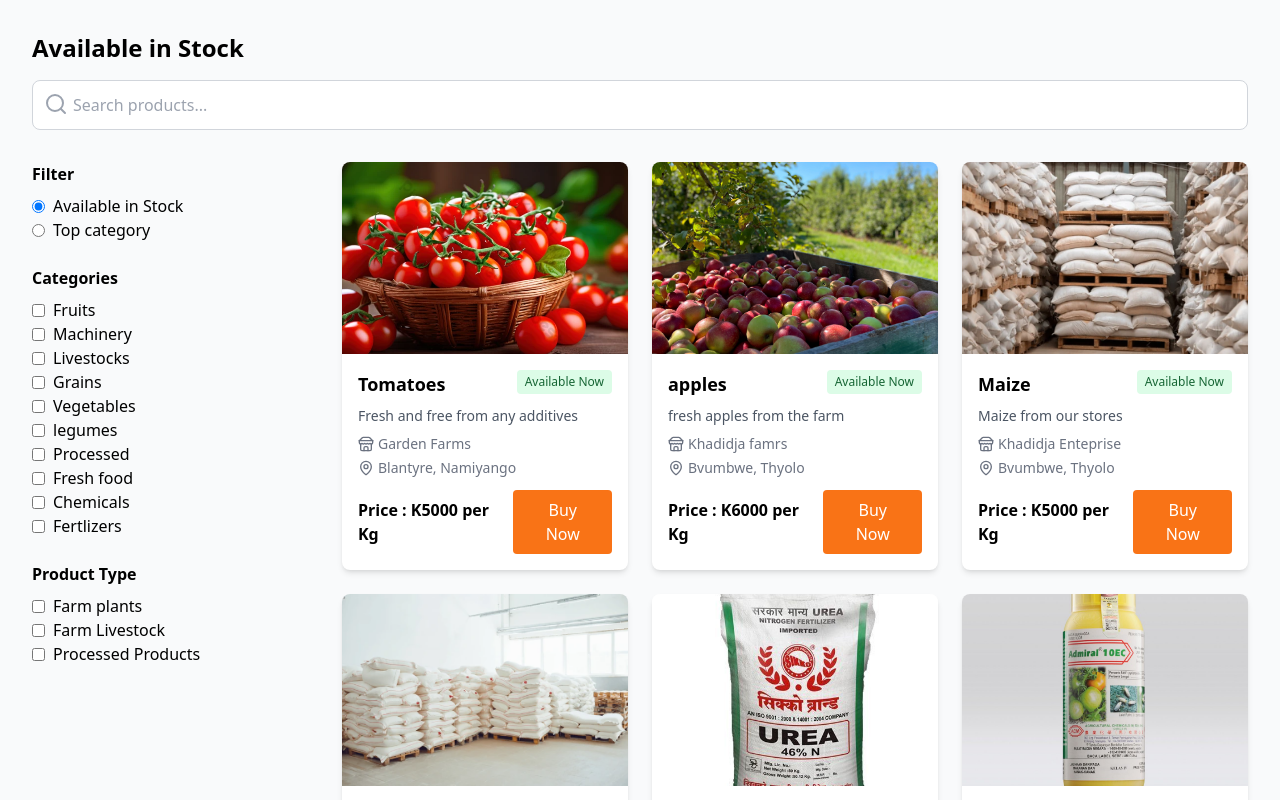
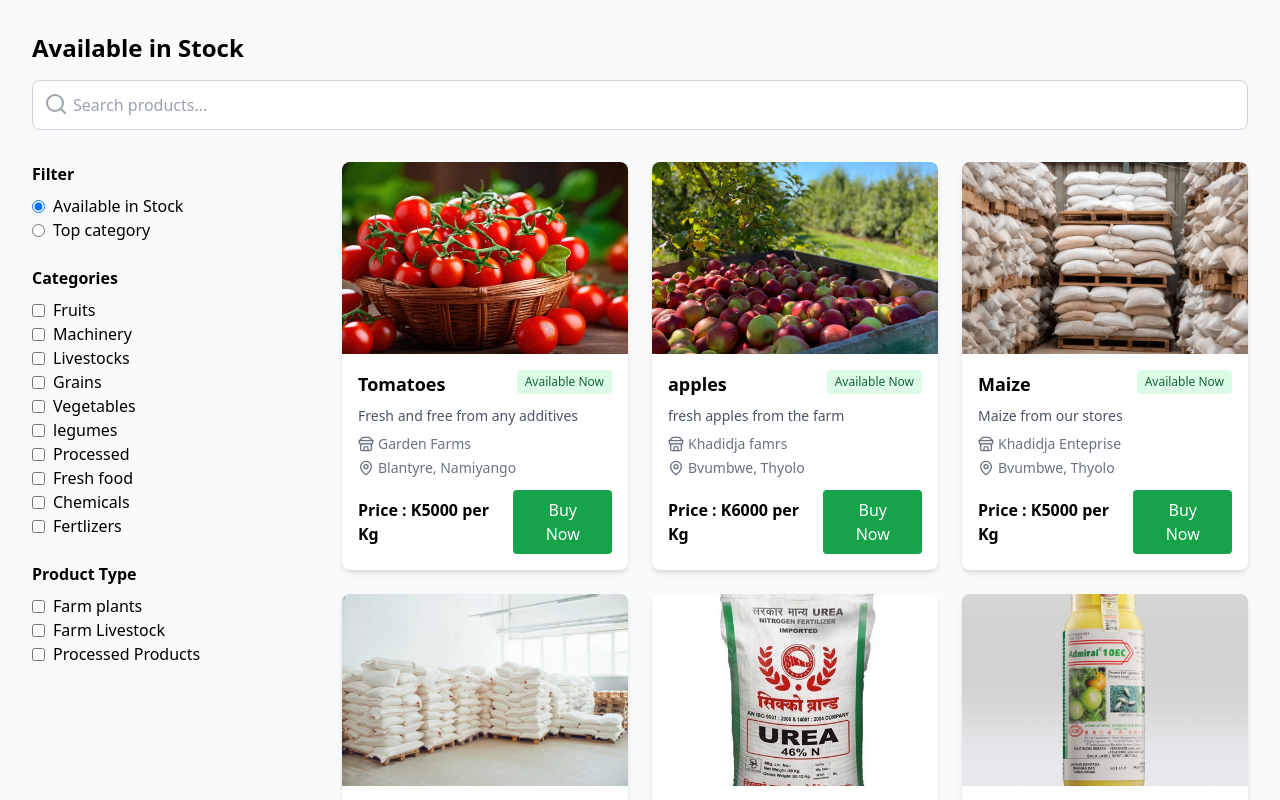
Before and after one commit to kalipochiharawa/FarmEase, a React (Create React App) app: page / in a window 1280 px wide. Shown: the top 800 px of the page. Built offline with nearby package versions, Linux system fonts and the light colour scheme.

Commit message:
color modifications

```diff
--- a/src/Features/ProductListing/ShoppingCatalog.jsx
+++ b/src/Features/ProductListing/ShoppingCatalog.jsx
@@ -274,7 +274,7 @@ const ProductListing = () => {
                     </span>
                     <button
                       onClick={() => handleBuyNow(product)}
-                      className="bg-orange-500 text-white px-4 py-2 rounded hover:bg-orange-600 transition"
+                      className="bg-green-600 text-white px-4 py-2 rounded hover:bg-green-700 transition"
                     >
                       Buy Now
                     </button>
```
